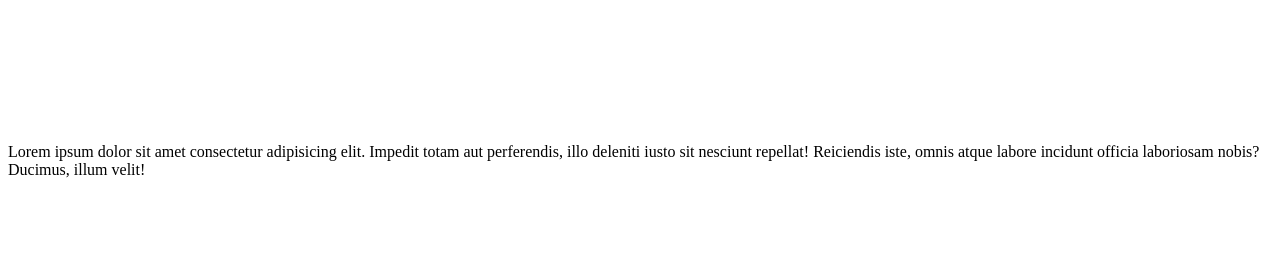
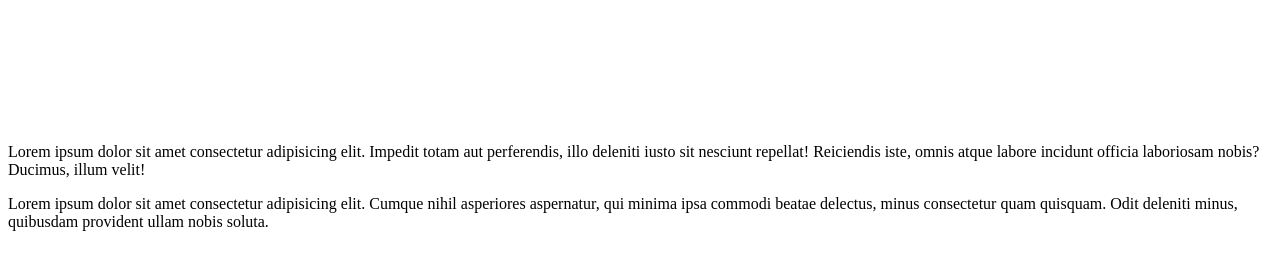
Before and after one commit to giusha22/--------2, a plain HTML site: page index.html in a window 1280 px wide. Drawn offline with Linux system fonts and the light colour scheme.

Commit message:
cvlileba proeqtshio daemate p

```diff
--- a/index.html
+++ b/index.html
@@ -17,7 +17,7 @@
         <P class="one">Lorem ipsum dolor sit amet consectetur adipisicing elit. Impedit totam aut perferendis, illo deleniti iusto sit nesciunt repellat! Reiciendis iste, omnis atque labore incidunt officia laboriosam nobis? Ducimus, illum velit!</P>
 
 
-
+        <p>Lorem ipsum dolor sit amet consectetur adipisicing elit. Cumque nihil asperiores aspernatur, qui minima ipsa commodi beatae delectus, minus consectetur quam quisquam. Odit deleniti minus, quibusdam provident ullam nobis soluta.</p>
     </main>
     <footer></footer>
 </body>
```
